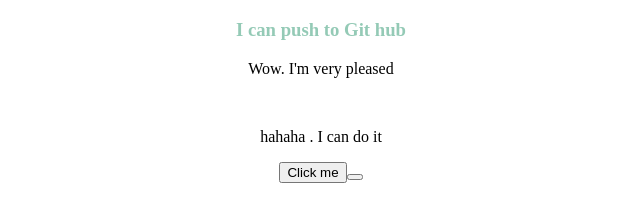
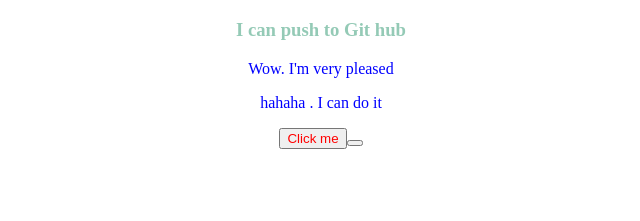
Before and after one commit to Sabbir-123/myfirst, a plain HTML site: page index.html in a window 1280 px wide. Shown: the part 61-282 px from the top of the page, without its empty margins (319-959 px from the left). Drawn offline with Linux system fonts and the light colour scheme.

Commit message:
4th commmit

```diff
--- a/index.html
+++ b/index.html
@@ -10,7 +10,7 @@
 <body>
     <h1>My First Website</h1>
     <h3>I can push to Git hub</h3>
-    <p>Wow. I'm very pleased</p><br>
+    <p>Wow. I'm very pleased</p>
     <p>hahaha . I can do it</p>
     <button>Click me<button>
 </body>
--- a/style.css
+++ b/style.css
@@ -9,10 +9,12 @@ h3{
     color: rgba(0, 129, 80, 0.418);
     text-decoration: solid;
 }
-}
+
 
 p{
     color: blue;
     text-decoration: solid;
 }
+button{
+    color: red;
 }
```
